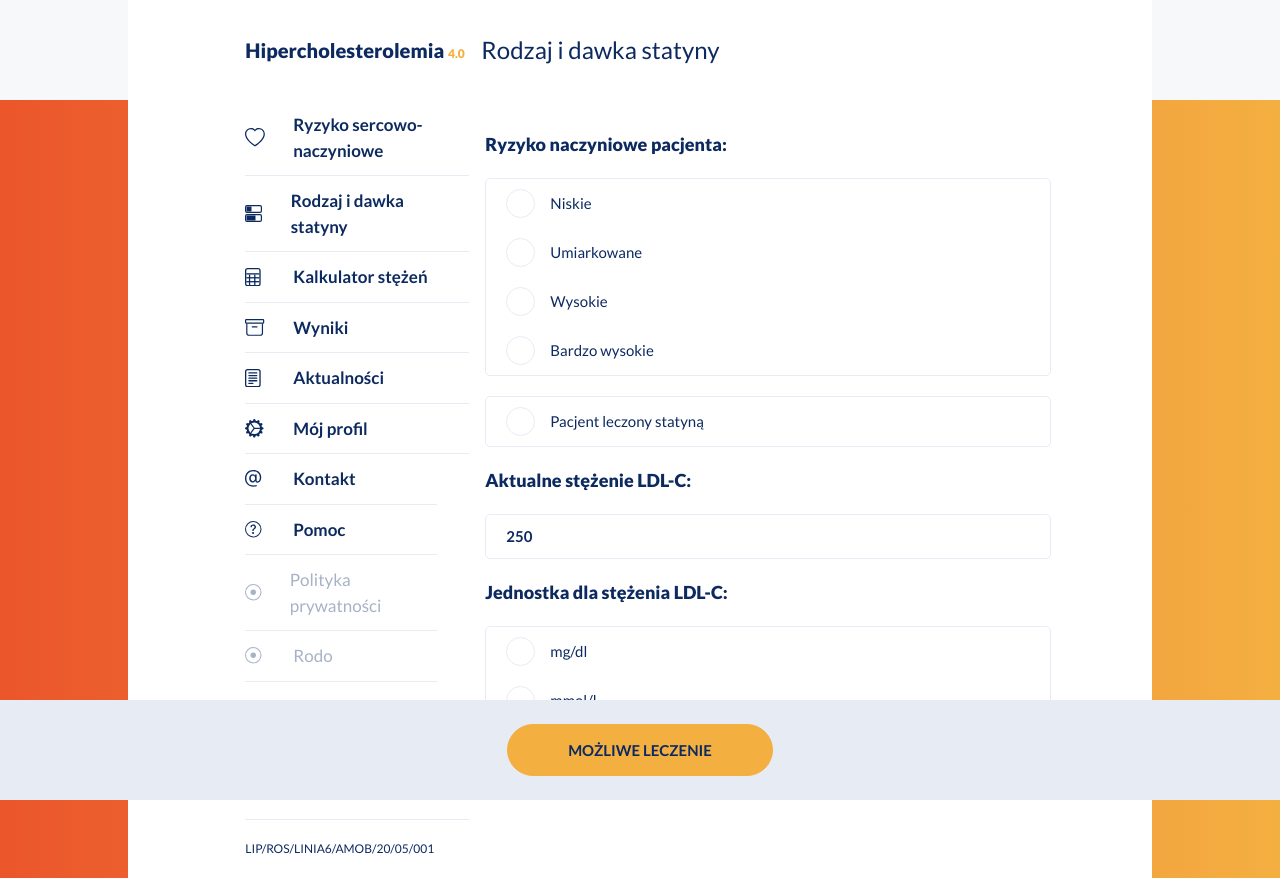
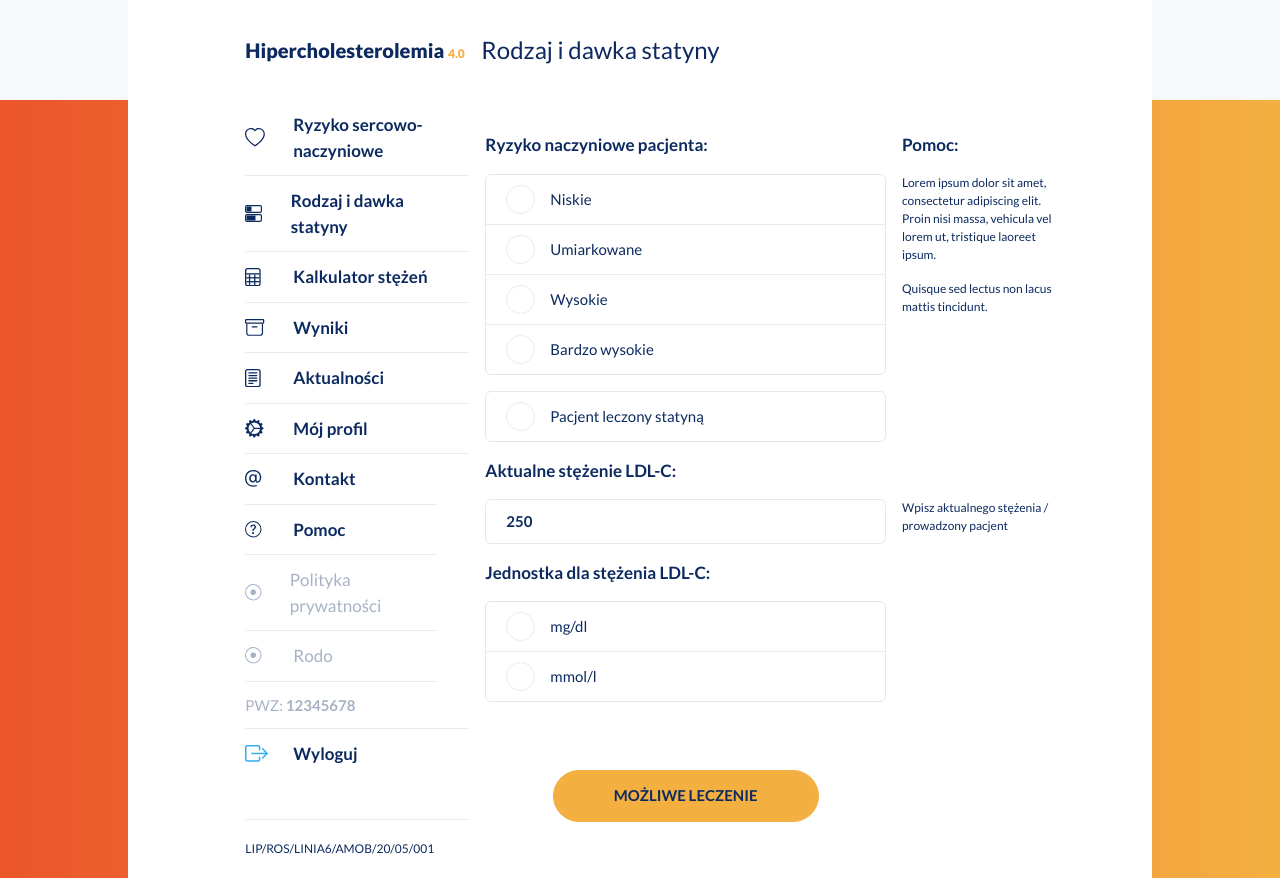
Before and after one commit to jdyczka/react-developer-task, a React (Create React App) app: page / in a window 1280 px wide. Built offline with nearby package versions, Linux system fonts and the light colour scheme.

Commit message:
add form layout for desktop

```diff
--- a/src/App.tsx
+++ b/src/App.tsx
@@ -46,7 +46,7 @@ function App() {
           <div className='lg:col-start-2 lg:col-end-5'>
             <MainNav shouldOpen={openNavPanel} onClose={closeNavPanel} />
           </div>
-          <div className='lg:col-start-5 lg:col-end-12'>
+          <div className='lg:col-start-5 lg:col-end-13 lg:flex lg:flex-col'>
             <Switch>
               {
                 mainSubSites.map((el, i) => {
--- a/src/components/FormSubSite.tsx
+++ b/src/components/FormSubSite.tsx
@@ -13,8 +13,8 @@ export default function FormSubSite({ title, icon }: FormSubSiteProps) {
 
     return (
         <SubSite title={title} icon={icon}>
-            <div className="pb-100-px lg:pb-0">
-                <div className="p-4">
+            <div className="pb-100-px lg:pb-0 lg:flex lg:flex-col lg:flex-grow">
+                <div className="p-4 lg:flex lg:flex-col lg:flex-grow">
                     <Form />
                 </div>
             </div>
--- a/src/components/SubSite.tsx
+++ b/src/components/SubSite.tsx
@@ -9,14 +9,14 @@ interface SubSiteProps {
 export default function SubSite({ title, icon, children }: SubSiteProps) {
 
     return (
-        <div className='lg:'>
+        <div className='lg:flex lg:flex-col lg:flex-grow'>
             <div className="flex items-center p-3 pr-14 border-b border-grey lg:h-100-px lg:border-0">
                 <div className='text-yellow pr-3 lg:hidden'>
                     {icon}
                 </div>
                 <h2 className='font-black text-xl lg:font-normal lg:text-2xl'>{title}</h2>
             </div>
-            <div>
+            <div className='lg:flex lg:flex-col lg:flex-grow'>
                 {children}
             </div>
         </div>
--- /dev/null
+++ b/src/components/form/FieldSet.tsx
@@ -0,0 +1,18 @@
+import React, { ReactElement, ReactNode } from "react";
+import Form from "./Form";
+
+import SubSite from "../SubSite";
+
+interface FieldSetProps {
+    children: ReactNode;
+}
+
+export default function FieldSet({ children }: FieldSetProps) {
+
+
+    return (
+        <fieldset className='border rounded-md border-dark bg-lightgrey lg:bg-transparent'>
+            {children}
+        </fieldset>
+    )
+}
--- a/src/components/form/Form.css
+++ b/src/components/form/Form.css
@@ -6,18 +6,6 @@
     --lightgrey: #F7F8FA;
     --grey: #E7EBF4;
     --darkgrey: #A7B2C6;
-}
-
-form p {
-    font-size: 18px;
-    font-weight: 900;
-    margin: 15px 0;
-}
-
-fieldset {
-    border: 1px solid var(--grey);
-    border-radius: 5px;
-    margin: 20px 0;
 }
 
 input[type='number'] {
@@ -56,8 +44,8 @@ label input[type='checkbox']:checked+div:before {
     background: var(--yellow);
 }
 
-input[type='radio']:not(:last-child),
-input[type='checkbox']:not(:last-child) {
+label:not(:last-child) {
+    display: block;
     border-bottom: 1px solid var(--grey);
 }
 
@@ -76,12 +64,3 @@ input[type='submit']:disabled {
     background: var(--grey);
     color: var(--darkgrey);
 }
-
-
-
-
-@media (max-width: 1023px) {
-    fieldset {
-        background: var(--lightgrey);
-    }
-}
--- a/src/components/form/Form.tsx
+++ b/src/components/form/Form.tsx
@@ -5,35 +5,63 @@ import "./Form.css";
 import RadioInput from "./RadioInput";
 import CheckboxInput from "./CheckboxInput";
 import FormInput from "./FormInput";
+import FormGridRow from "./FormGridRow";
+import FieldSet from "./FieldSet";
 
 export default function Form() {
 
 
     return (
-        <form>
-            <p>Ryzyko naczyniowe pacjenta:</p>
-            <fieldset>
+        <form className='lg:flex lg:flex-col lg:flex lg:flex-col lg:flex-grow lg:justify-between'>
+            <div>
+                <FormGridRow remarks={<p className='font-bold text-lg'>Pomoc:</p>}>
+                    <p className='font-bold text-lg'>Ryzyko naczyniowe pacjenta:</p>
+                </FormGridRow>
+                <FormGridRow remarks={(<>
+                    <p className='mb-4'>Lorem ipsum dolor sit amet, consectetur adipiscing elit. Proin nisi massa, vehicula vel lorem ut, tristique laoreet ipsum.</p>
+                    <p>Quisque sed lectus non lacus mattis tincidunt.</p>
+                </>)}>
+                    <FieldSet>
                         <RadioInput name='risk' text='Niskie' value='low' />
                         <RadioInput name='risk' text='Umiarkowane' value='moderate' />
                         <RadioInput name='risk' text='Wysokie' value='high' />
                         <RadioInput name='risk' text='Bardzo wysokie' value='very-high' />
-            </fieldset>
-            <fieldset>
+                    </FieldSet>
+                </FormGridRow>
+                <FormGridRow>
+                    <FieldSet>
                         <CheckboxInput text='Pacjent leczony statyną' value='false' />
-            </fieldset>
-            <p>Aktualne stężenie LDL-C:</p>
-            <fieldset>
+                    </FieldSet>
+                </FormGridRow>
+
+                <FormGridRow>
+                    <p className='font-bold text-lg'>Aktualne stężenie LDL-C:</p>
+                </FormGridRow>
+                <FormGridRow remarks={(
+                    <p>Wpisz aktualnego stężenia / prowadzony pacjent</p>
+                )}>
+                    <FieldSet>
                         <FormInput type='number' value='250' />
-            </fieldset>
-            <p>Jednostka dla stężenia LDL-C:</p>
-            <fieldset>
+                    </FieldSet>
+                </FormGridRow>
+
+                <FormGridRow>
+                    <p className='font-bold text-lg'>Jednostka dla stężenia LDL-C:</p>
+                </FormGridRow>
+                <FormGridRow>
+                    <FieldSet>
                         <RadioInput name='ldlc-unit' text='mg/dl' value='low' />
                         <RadioInput name='ldlc-unit' text='mmol/l' value='moderate' />
-            </fieldset>
+                    </FieldSet>
+                </FormGridRow>
+            </div>
 
-            <div className="text-center bg-grey fixed bottom-0 inset-x-0 p-6">
+            <FormGridRow>
+                <div className="text-center bg-grey fixed bottom-0 inset-x-0 p-6 lg:static lg:bg-transparent">
                     <input type="submit" value="Możliwe leczenie" />
                 </div>
-        </form>
+            </FormGridRow>
+
+        </form >
     )
 }
--- /dev/null
+++ b/src/components/form/FormGridRow.tsx
@@ -0,0 +1,24 @@
+import React, { ReactElement, ReactNode } from "react";
+import Form from "./Form";
+
+import SubSite from "../SubSite";
+
+interface FieldSetProps {
+    children: ReactNode;
+    remarks?: ReactNode;
+}
+
+export default function FormGridRow({ children, remarks }: FieldSetProps) {
+
+
+    return (
+        <div className="sm:grid sm:grid-cols-8 sm:gap-4 sm:items-start my-4">
+            <div className='sm:col-span-5'>
+                {children}
+            </div>
+            <div className="hidden text-tiny font-normal sm:block sm:col-span-2">
+                {remarks}
+            </div>
+        </div>
+    )
+}
```
Lines whose indentation alone changed are shown as unchanged.
